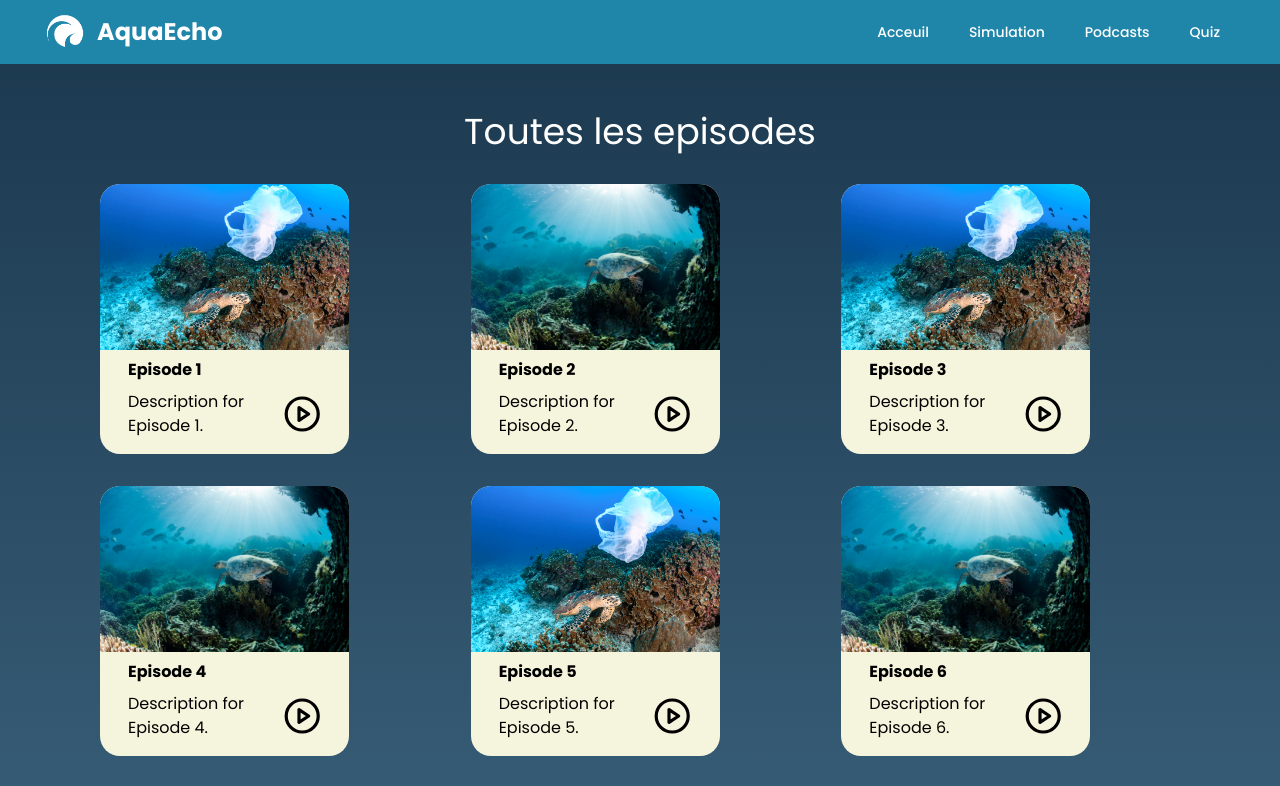
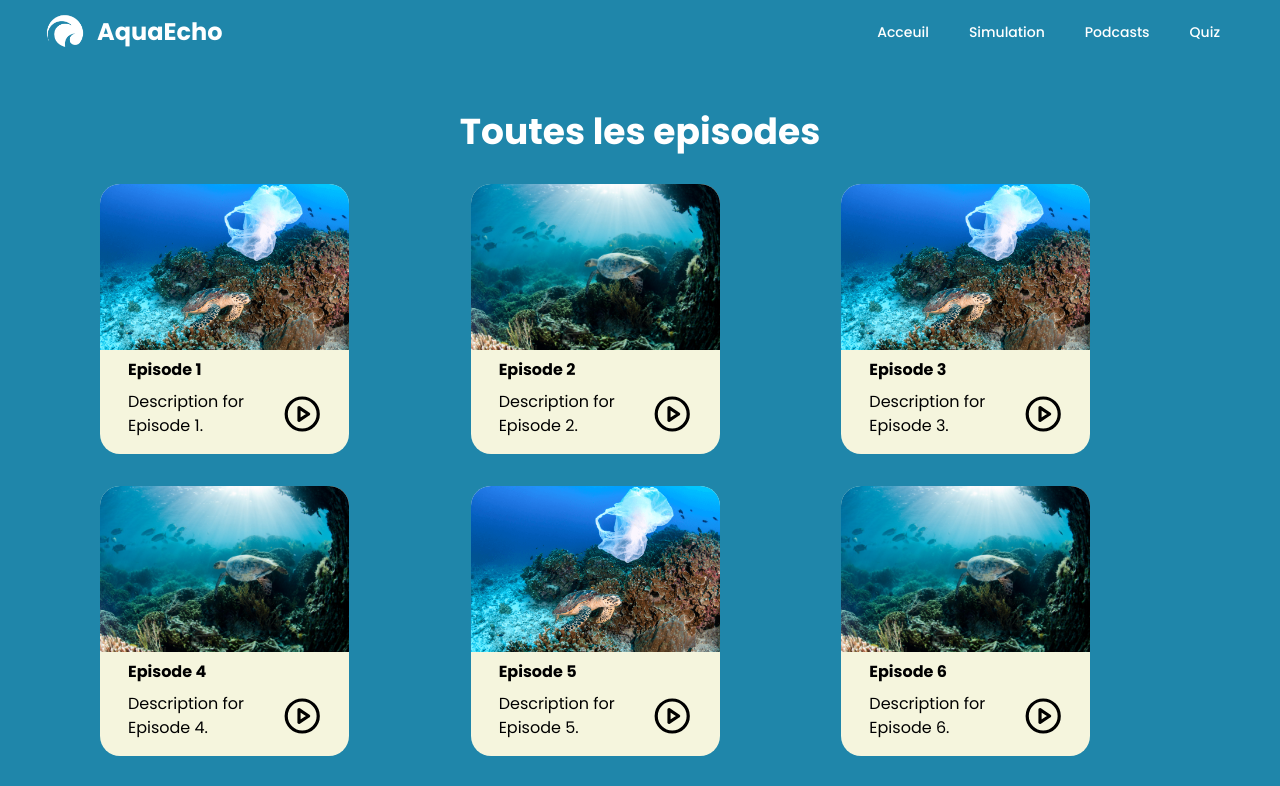
Before and after one commit to Google-Developer-Student-Clubs-ISSATSo/nuit-d-info-24, a Next.js app: page /podcasts in a window 1280 px wide. Shown: the top 786 px of the page. Built offline with nearby package versions, Linux system fonts and the light colour scheme.

Commit message:
Fixed the background color for the pages

```diff
--- a/app/(routes)/podcasts/[podcast]/page.tsx
+++ b/app/(routes)/podcasts/[podcast]/page.tsx
@@ -23,7 +23,7 @@ export default function VideoPlayer() {
   const [progress, setProgress] = useState(50);
 
   return (
-    <div className="min-h-screen bg-[#0093B7] p-4 md:p-8">
+    <div className="min-h-screen bg-black p-4 md:p-8">
       <div className="mx-auto max-w-7xl grid grid-cols-1 lg:grid-cols-3 gap-6">
         {/* Main Content */}
         <div className="lg:col-span-2 space-y-4">
@@ -52,14 +52,16 @@ export default function VideoPlayer() {
                   <Button
                     variant="ghost"
                     size="icon"
-                    className="text-white hover:bg-white/20">
+                    className="text-white hover:bg-white/20"
+                  >
                     <SkipBack className="h-6 w-6" />
                   </Button>
                   <Button
                     variant="ghost"
                     size="icon"
                     className="text-white hover:bg-white/20"
-                    onClick={() => setIsPlaying(!isPlaying)}>
+                    onClick={() => setIsPlaying(!isPlaying)}
+                  >
                     {isPlaying ? (
                       <Pause className="h-6 w-6" />
                     ) : (
@@ -69,7 +71,8 @@ export default function VideoPlayer() {
                   <Button
                     variant="ghost"
                     size="icon"
-                    className="text-white hover:bg-white/20">
+                    className="text-white hover:bg-white/20"
+                  >
                     <SkipForward className="h-6 w-6" />
                   </Button>
                 </div>
@@ -110,7 +113,8 @@ export default function VideoPlayer() {
           {episodes.map((episode, index) => (
             <div
               key={index}
-              className="flex border-2  rounded-2xl overflow-hidden cursor-pointer">
+              className="flex border-2  rounded-2xl overflow-hidden cursor-pointer"
+            >
               <Image
                 src={episode.thumbnail}
                 alt={episode.title}
--- a/app/(routes)/podcasts/page.tsx
+++ b/app/(routes)/podcasts/page.tsx
@@ -45,8 +45,10 @@ const episodes = [
 
 export default function PodcastsPage() {
   return (
-    <div className="container py-4">
-      <h1 className="text-4xl text-center my-8">Toutes les episodes</h1>
+    <div className="container py-4 bg-[#1F86AA]">
+      <h1 className="text-4xl text-center my-8 font-bold">
+        Toutes les episodes
+      </h1>
 
       <div className="grid grid-cols-[repeat(auto-fill,minmax(300px,1fr))] gap-8 px-[100px]">
         {episodes.map((episode, index) => (
--- a/app/layout.tsx
+++ b/app/layout.tsx
@@ -20,8 +20,8 @@ export default function RootLayout({
 }) {
   return (
     <html lang="en">
-      <body className={cn("bg-gradient-to-b from-[#1A374D] to-[#406882] text-white", poppins.className)}>
-        <Nav/>
+      <body className={cn("bg-[#1F86AA] text-white", poppins.className)}>
+        <Nav />
         <AnimatePresence mode="wait">{children}</AnimatePresence>
       </body>
     </html>
```
Also changed, not shown: app/(routes)/(main)/page.tsx (indentation only).
